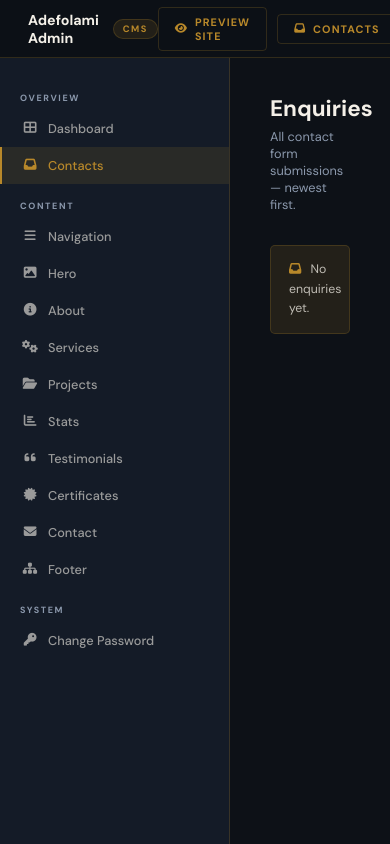
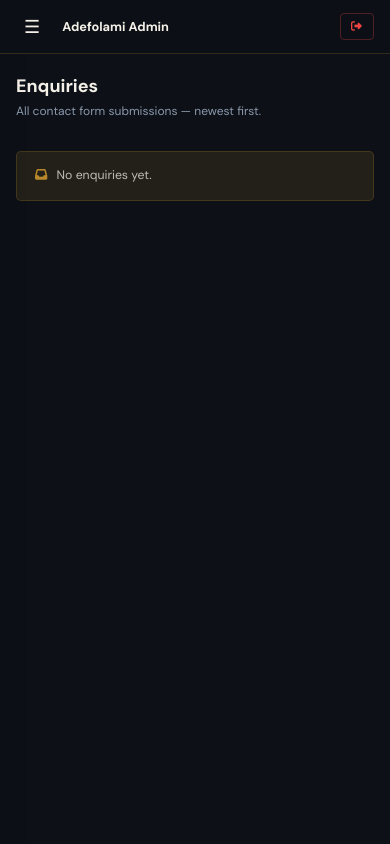
Before and after one commit to Flowboyz/adefolami, a Flask app: page /admin/contacts in a window 390 px wide. Run offline with Flask 3, Linux system fonts and the light colour scheme; the visitor is signed in with stand-in values (Sample User, id 1).

```diff
--- a/admin.py
+++ b/admin.py
@@ -134,7 +134,6 @@ DEFAULT_CMS = {
     'footer': {
         'address':   'F6, Shelter View Estate, Ado Ekiti',
         'hours':     '08:00 - 18:00, Mon - Sat',
-        'copyright': 'Adefolami Structural Solutions | Created by Zammy and Bazillin'
     }
 }
 
--- a/templates/admin/base.html
+++ b/templates/admin/base.html
@@ -106,6 +106,94 @@
     .stat-chip{background:var(--ink3);border:1px solid var(--gold-ln);border-radius:6px;padding:18px 22px;display:inline-block;margin-right:14px;margin-bottom:16px;}
     .stat-chip strong{display:block;font-size:1.8rem;font-weight:700;color:var(--gold);}
     .stat-chip span{font-size:.72rem;color:var(--slate);text-transform:uppercase;letter-spacing:.1em;}
+
+    /* ── HAMBURGER BUTTON ── */
+    .sidebar-toggle{display:none;background:none;border:none;color:var(--ivory);font-size:1.2rem;cursor:pointer;padding:6px 8px;border-radius:var(--r);line-height:1;}
+    .sidebar-toggle:hover{background:var(--gold-dim);}
+
+    /* ── OVERLAY (mobile) ── */
+    .sidebar-overlay{display:none;position:fixed;inset:0;background:rgba(0,0,0,.55);z-index:850;backdrop-filter:blur(2px);}
+    .sidebar-overlay.show{display:block;}
+
+    /* ── TABLET ≤ 1024px ── */
+    @media(max-width:1024px){
+      :root{--sidebar:200px;}
+      .content{padding:28px 28px;max-width:100%;}
+      .save-bar{padding:12px 28px;margin:0 -28px -28px;}
+      .dash-grid{grid-template-columns:repeat(auto-fill,minmax(160px,1fr));}
+      .btn-preview span,.btn-logout span{display:none;}
+      .btn-sm{padding:7px 10px;}
+    }
+
+    /* ── MOBILE ≤ 768px ── */
+    @media(max-width:768px){
+      :root{--topbar:54px;}
+
+      .topbar{padding:0 16px;}
+      .topbar-left strong{font-size:.85rem;}
+      .badge{display:none;}
+      .sidebar-toggle{display:inline-flex;align-items:center;justify-content:center;}
+
+      /* hide topbar nav buttons except logout */
+      .btn-preview{display:none;}
+
+      /* Sidebar slides in */
+      .sidebar{
+        transform:translateX(-110%);
+        transition:transform .28s cubic-bezier(.4,0,.2,1);
+        width:260px;
+        box-shadow:4px 0 32px rgba(0,0,0,.5);
+      }
+      .sidebar.open{transform:translateX(0);}
+
+      /* Main takes full width */
+      .main{margin-left:0;}
+      .content{padding:20px 16px;max-width:100%;}
+
+      /* Save bar */
+      .save-bar{padding:12px 16px;margin:0 -16px -20px;flex-wrap:wrap;gap:8px;}
+      .btn-save,.btn-cancel{flex:1;justify-content:center;text-align:center;}
+      .status-msg{width:100%;text-align:center;margin-left:0;}
+
+      /* Field groups */
+      .field-group{padding:18px 16px;}
+      .page-title{font-size:1.2rem;}
+      .page-sub{font-size:.8rem;}
+
+      /* Image fields stack vertically */
+      .img-field{flex-direction:column;}
+      .img-preview{width:100%;height:140px;}
+      .img-wrap{min-width:100%;}
+
+      /* Card row stacks */
+      .card-row{grid-template-columns:1fr;}
+      .card-thumb{width:100%;height:120px;}
+
+      /* Dashboard */
+      .dash-grid{grid-template-columns:repeat(2,1fr);gap:10px;}
+      .dash-card{padding:16px 14px;}
+      .dash-card i{font-size:1.1rem;margin-bottom:6px;}
+      .dash-card strong{font-size:.85rem;}
+
+      /* Table */
+      table{font-size:.78rem;}
+      th,td{padding:9px 10px;}
+      td:nth-child(4){max-width:100px;overflow:hidden;text-overflow:ellipsis;white-space:nowrap;}
+
+      /* Stat chips */
+      .stat-chip{padding:14px 16px;margin-right:8px;}
+      .stat-chip strong{font-size:1.4rem;}
+    }
+
+    /* ── SMALL PHONE ≤ 480px ── */
+    @media(max-width:480px){
+      .dash-grid{grid-template-columns:1fr 1fr;}
+      .dash-card span{display:none;}
+      .field input,.field textarea,.field select{font-size:.85rem;padding:10px 12px;}
+      .acc-header span{font-size:.82rem;}
+      .stat-chip{display:block;margin-right:0;margin-bottom:10px;}
+      .topbar-right .btn-logout i + *{display:none;}
+    }
   </style>
   {% block head %}{% endblock %}
 </head>
@@ -114,15 +202,19 @@
 <!-- TOPBAR -->
 <div class="topbar">
   <div class="topbar-left">
+    <button class="sidebar-toggle" id="sidebar-toggle" aria-label="Toggle menu">&#9776;</button>
     <strong>Adefolami Admin</strong>
     <span class="badge">CMS</span>
   </div>
   <div class="topbar-right">
-    <a href="{{ url_for('index') }}" target="_blank" class="btn-sm btn-preview"><i class="fa fa-eye"></i> Preview Site</a>
-    <a href="{{ url_for('admin.contacts') }}" class="btn-sm btn-preview"><i class="fa fa-inbox"></i> Contacts</a>
-    <a href="{{ url_for('admin.logout') }}" class="btn-sm btn-logout"><i class="fa fa-sign-out-alt"></i> Logout</a>
+    <a href="{{ url_for('index') }}" target="_blank" class="btn-sm btn-preview"><i class="fa fa-eye"></i> <span>Preview</span></a>
+    <a href="{{ url_for('admin.contacts') }}" class="btn-sm btn-preview"><i class="fa fa-inbox"></i> <span>Contacts</span></a>
+    <a href="{{ url_for('admin.logout') }}" class="btn-sm btn-logout"><i class="fa fa-sign-out-alt"></i> <span>Logout</span></a>
   </div>
 </div>
+
+<!-- SIDEBAR OVERLAY (mobile) -->
+<div class="sidebar-overlay" id="sidebar-overlay"></div>
 
 <!-- SIDEBAR -->
 <div class="sidebar">
@@ -202,35 +294,41 @@ function collectForm(formEl) {
   return data;
 }
 
-// Accordion toggle
-document.addEventListener('click', e => {
-  const header = e.target.closest('.acc-header');
-  if (!header) return;
-  header.closest('.acc-item').classList.toggle('open');
-});
+// ── Mobile sidebar toggle ─────────────────────────────────────
+(function(){
+  const toggle   = document.getElementById('sidebar-toggle');
+  const sidebar  = document.querySelector('.sidebar');
+  const overlay  = document.getElementById('sidebar-overlay');
+  if (!toggle || !sidebar || !overlay) return;
 
-// Live image preview
-document.addEventListener('input', e => {
-  const input = e.target;
-  if (!input.dataset.previewFor) return;
-  const prev = document.querySelector(`[data-preview="${input.dataset.previewFor}"]`);
-  if (prev) prev.src = input.value;
-});
+  function openSidebar(){
+    sidebar.classList.add('open');
+    overlay.classList.add('show');
+    document.body.style.overflow = 'hidden';
+  }
+  function closeSidebar(){
+    sidebar.classList.remove('open');
+    overlay.classList.remove('show');
+    document.body.style.overflow = '';
+  }
 
-// File upload handler
-document.addEventListener('change', async e => {
-  const input = e.target;
-  if (input.type !== 'file' || !input.dataset.uploadFor) return;
-  const file = input.files[0];
-  if (!file) return;
-  const res = await apiUpload(file);
-  if (res.ok) {
-    const textInput = document.querySelector(`[name="${input.dataset.uploadFor}"]`);
-    if (textInput) { textInput.value = res.url; textInput.dispatchEvent(new Event('input')); }
-    const prev = document.querySelector(`[data-preview="${input.dataset.uploadFor}"]`);
-    if (prev) prev.src = '/' + res.url;
-  }
-});
+  toggle.addEventListener('click', () => {
+    sidebar.classList.contains('open') ? closeSidebar() : openSidebar();
+  });
+  overlay.addEventListener('click', closeSidebar);
+
+  // Close sidebar when a nav link is clicked on mobile
+  sidebar.querySelectorAll('.nav-item').forEach(link => {
+    link.addEventListener('click', () => {
+      if (window.innerWidth <= 768) closeSidebar();
+    });
+  });
+
+  // Close on resize if desktop
+  window.addEventListener('resize', () => {
+    if (window.innerWidth > 768) closeSidebar();
+  });
+})();
 </script>
 {% block scripts %}{% endblock %}
 </body>
--- a/templates/index.html
+++ b/templates/index.html
@@ -253,7 +253,7 @@
 </footer>
 
 <div class="footer-inner">
-    <div class="copy">© <span class="year"></span> {{ cms.footer.copyright }}</div>
+    <div class="copy">© <span class="year"></span>Adefolami Structural Solutions | Created by Zammy and Bazillin</div>
 </div>
 
 <div class="back-to-top"><i class="fa-solid fa-up-long"></i></div>
```
Also changed, not shown: templates/admin/login.html (+7 -0 lines).
